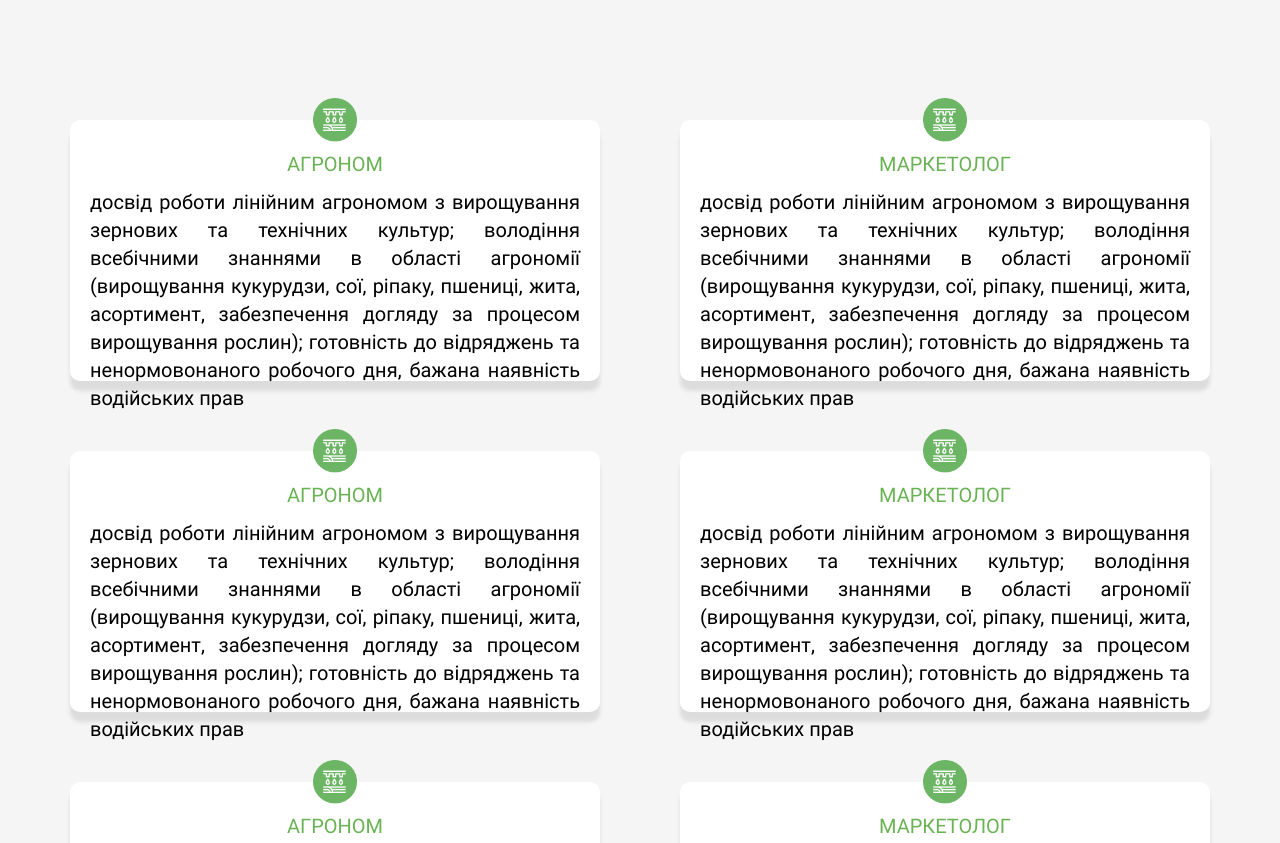
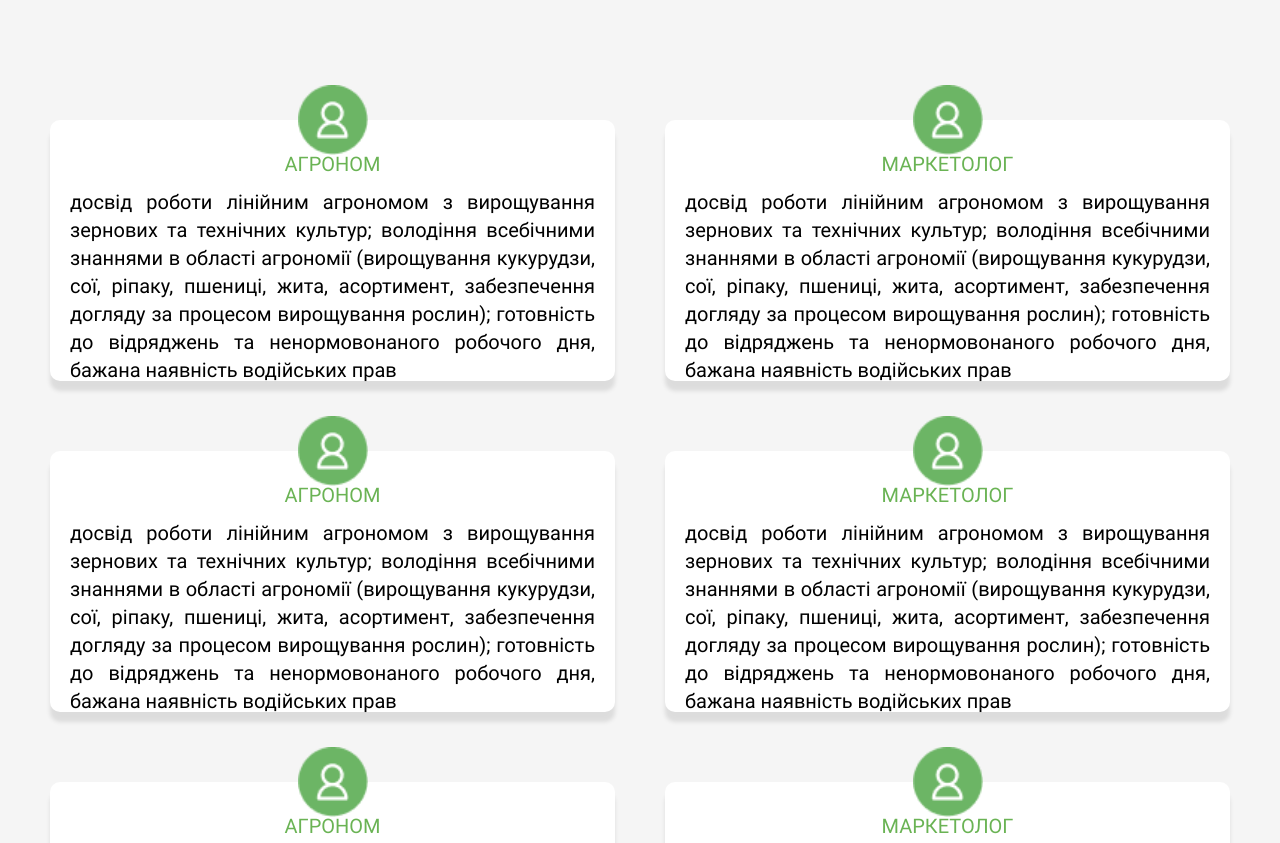
Before and after one commit to suchhzz/Highberry-markup, a website: page vacancies.html in a window 1280 px wide. Shown: the part 660-1503 px from the top of the page. Drawn offline with nearby package versions, Linux system fonts and the light colour scheme; files that its build step writes are made by us from their sources; files whose address does not match are found by name.

Commit message:
vacancies page, container adaptive

```diff
--- a/scss/vacancies/section-content.scss
+++ b/scss/vacancies/section-content.scss
@@ -21,6 +21,11 @@
         row-gap: 90px;
 
         .grid-item {
+
+            &-logo {
+                width: 70px;
+                height: 70px;
+            }
 
             .grid-title {
                 margin-bottom: 10px;
@@ -157,3 +162,17 @@
         }
     }
 }
+
+@media (max-width: 1300px) {
+    .vacancies {
+        .vacancies-container {
+            .grid-info-container {
+                grid-template-columns: repeat(2, 1fr);
+                padding: 0 50px;
+                column-gap: 50px !important;
+                .grid-item {
+                }
+            }
+        }
+    }
+}
--- a/vacancies.html
+++ b/vacancies.html
@@ -3,10 +3,10 @@
 <head>
     <meta charset="UTF-8">
     <meta name="viewport" content="width=device-width, initial-scale=1.0">
-    <link rel="stylesheet" href="./scss/default.css">
-    <link rel="stylesheet" href="./scss/header.css">
-    <link rel="stylesheet" href="./scss/footer.css">
-    <link rel="stylesheet" href="./scss/vacancies/section-content.css">
+    <link rel="stylesheet" href="./css/default.css">
+    <link rel="stylesheet" href="./css/header.css">
+    <link rel="stylesheet" href="./css/footer.css">
+    <link rel="stylesheet" href="./css/vacancies/section-content.css">
     <title>ВАКАНСІЇ</title>
 </head>
 <body>
@@ -72,7 +72,7 @@
                     </div>
                 </div>
                 <div class="line-divider-image">
-                    <img src="images/menu/horizontal-line-divider.png">
+                    <img src="./images/menu/horizontal-line-divider.png">
                 </div>
                 <div class="menu-contacts d-flex">
                     <div class="contact d-flex">
@@ -176,7 +176,7 @@
             <div class="vacancies-container container">
                 <div class="grid-info-container d-grid">
                     <div class="grid-item shadow d-flex">
-                        <img class="grid-item-logo" src="./images/growing/section-cultivation/icon-test.png">
+                        <img class="grid-item-logo" src="images/vacancies/person-icon.png">
                         <div class="grid-title d-flex">
                             <p class="grid-head-text">АГРОНОМ</p>
                         </div>
@@ -191,7 +191,7 @@
                     </div>
 
                     <div class="grid-item shadow d-flex">
-                        <img class="grid-item-logo" src="./images/growing/section-cultivation/icon-test.png">
+                        <img class="grid-item-logo" src="images/vacancies/person-icon.png">
                         <div class="grid-title d-flex">
                             <p class="grid-head-text">МАРКЕТОЛОГ</p>
                         </div>
@@ -205,7 +205,7 @@
                         </div>
                     </div>
                     <div class="grid-item shadow d-flex">
-                        <img class="grid-item-logo" src="./images/growing/section-cultivation/icon-test.png">
+                        <img class="grid-item-logo" src="images/vacancies/person-icon.png">
                         <div class="grid-title d-flex">
                             <p class="grid-head-text">АГРОНОМ</p>
                         </div>
@@ -219,7 +219,7 @@
                         </div>
                     </div>
                     <div class="grid-item shadow d-flex">
-                        <img class="grid-item-logo" src="./images/growing/section-cultivation/icon-test.png">
+                        <img class="grid-item-logo" src="images/vacancies/person-icon.png">
                         <div class="grid-title d-flex">
                             <p class="grid-head-text">МАРКЕТОЛОГ</p>
                         </div>
@@ -233,7 +233,7 @@
                         </div>
                     </div>
                     <div class="grid-item shadow d-flex">
-                        <img class="grid-item-logo" src="./images/growing/section-cultivation/icon-test.png">
+                        <img class="grid-item-logo" src="images/vacancies/person-icon.png">
                         <div class="grid-title d-flex">
                             <p class="grid-head-text">АГРОНОМ</p>
                         </div>
@@ -247,7 +247,7 @@
                         </div>
                     </div>
                     <div class="grid-item shadow d-flex">
-                        <img class="grid-item-logo" src="./images/growing/section-cultivation/icon-test.png">
+                        <img class="grid-item-logo" src="images/vacancies/person-icon.png">
                         <div class="grid-title d-flex">
                             <p class="grid-head-text">МАРКЕТОЛОГ</p>
                         </div>
```
Also changed, not shown: css/vacancies/section-content.css, images/vacancies/person-icon.png (added).
